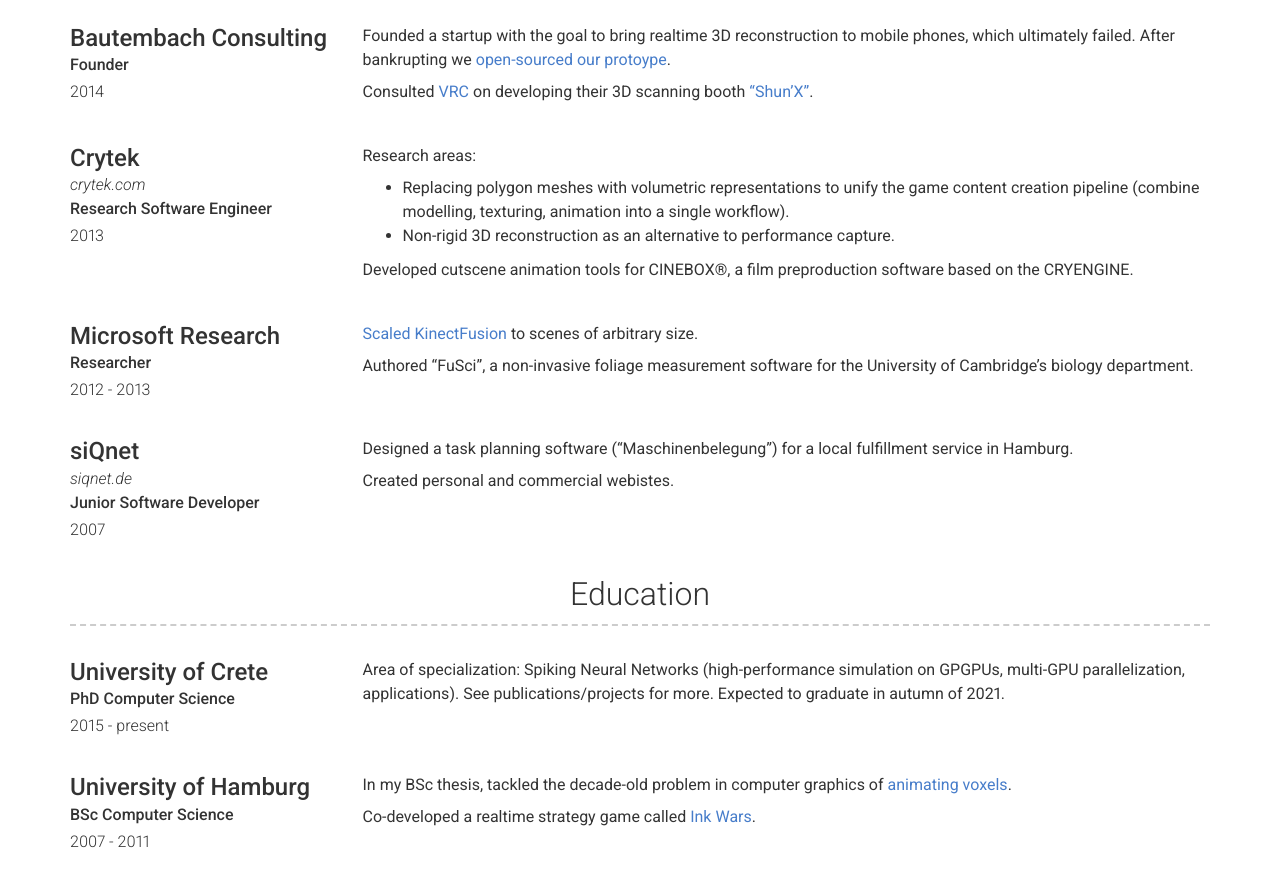
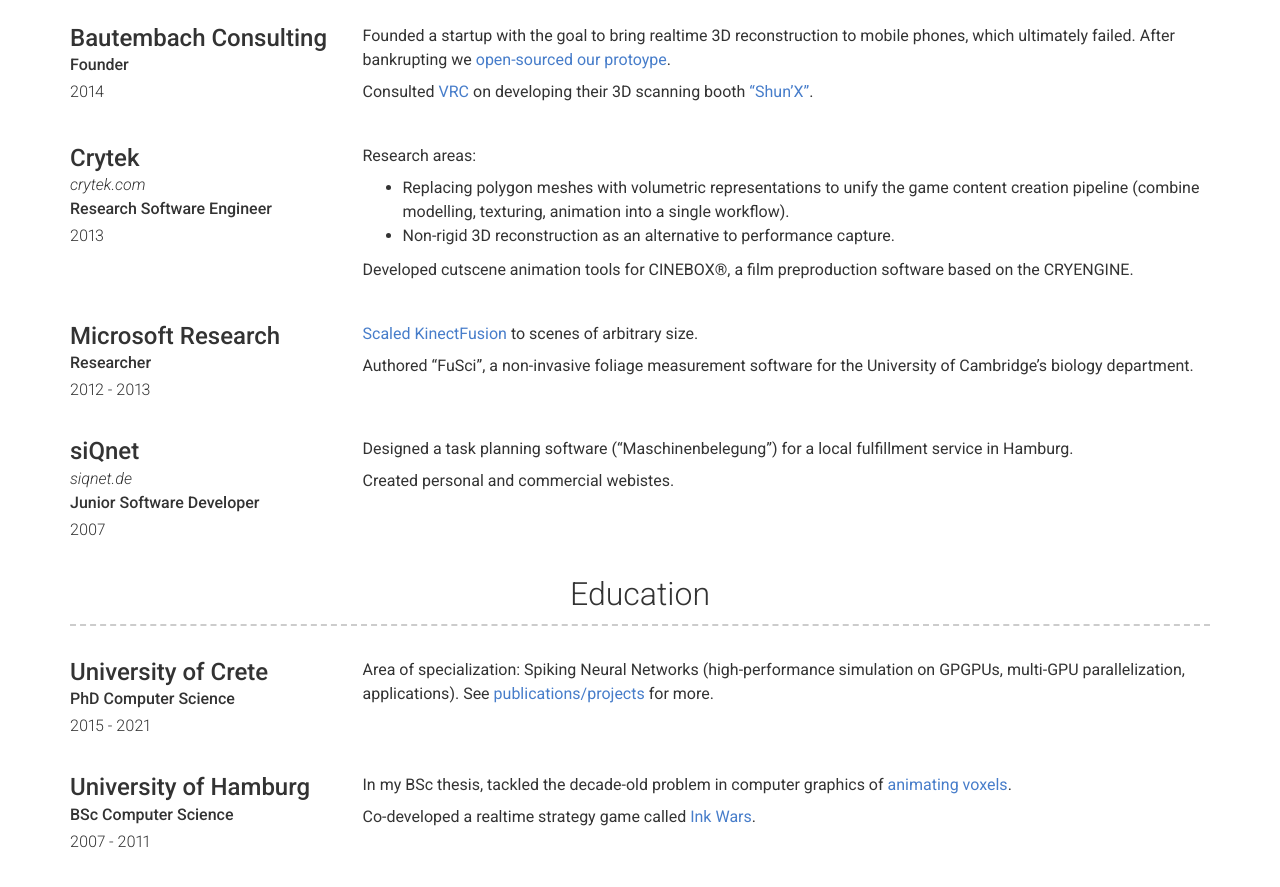
Before and after one commit to denniskb/denniskb.github.io, a Jekyll site: the page built from index.md, in a window 1280 px wide and 900 px high, scrolled down 5040 px. Shown: the top 887 px of the window. Built offline with Jekyll 4.4.1, drawn with Linux system fonts in a browser that asks for light colours; nearby versions of some CDN libraries.

Commit message:
Update education
Update PhD receive date and info

```diff
--- a/_data/education.yml
+++ b/_data/education.yml
@@ -11,10 +11,10 @@
 
 - layout: left
   name: University of Crete
-  dates: 2015 - present
+  dates: 2015 - 2021
   qualification: PhD Computer Science
   description: | # this will include new lines to allow paragraphs
-    Area of specialization: Spiking Neural Networks (high-performance simulation on GPGPUs, multi-GPU parallelization, applications). See publications/projects for more. Expected to graduate in autumn of 2021.
+    Area of specialization: Spiking Neural Networks (high-performance simulation on GPGPUs, multi-GPU parallelization, applications). See <a href="#pubs">publications/projects</a> for more.
 
 - layout: left
   name: University of Hamburg
```
